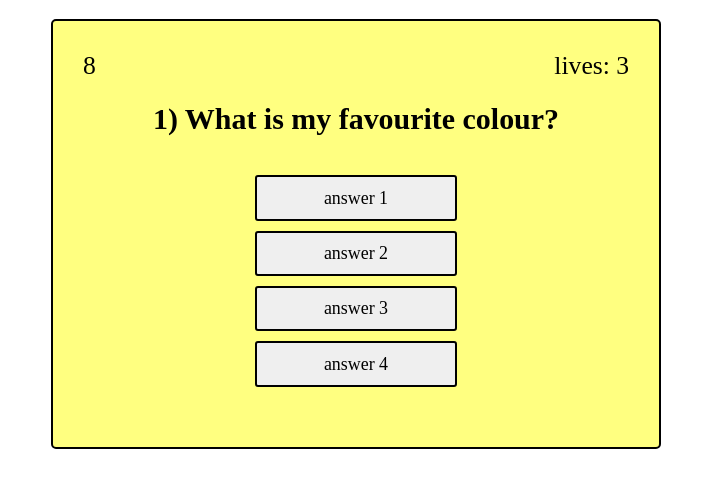
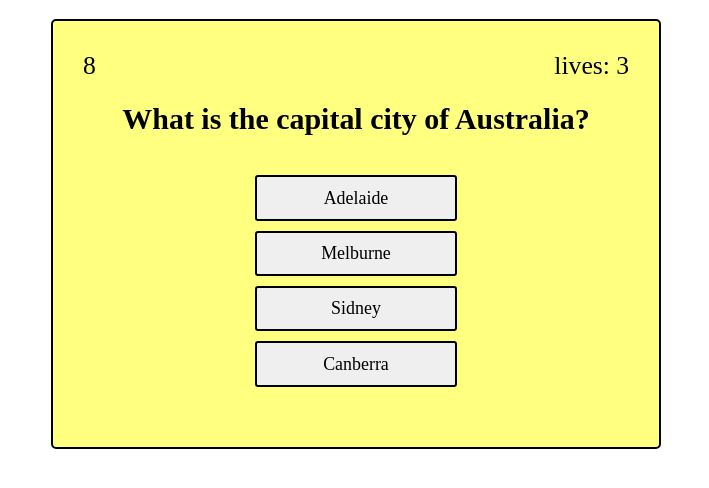
Before and after one commit to isabellaobrien/quiz, a plain HTML site: page index.html in a window 1280 px wide. Both pictures are taken after a click on the button "START". Shown: the part 132-620 px from the top of the page, without its empty margins (284-993 px from the left). Drawn offline with Linux system fonts and the light colour scheme; a web font is replaced by a local one.

Commit message:
add displayAnswer function

```diff
--- a/assets/js/script.js
+++ b/assets/js/script.js
@@ -10,6 +10,7 @@ function startQuiz(){
     startingPage.classList.add('hide');
     quizPage.classList.remove('hide')
     countdown();
+    selectQuestion();
 }
 
 let timeLeft = 15;
@@ -25,19 +26,6 @@ function countdown(){
 }
 
 // function lifeCount(){
-
-// }
-/** questionpool needs to be initialized first */
-function selectQuestion(){
-    let shuffledQuestions = questionPool.sort(()=> 0.5 - Math.random());
-    let questionsToAsk = shuffledQuestions.slice(0,7);
-    console.log(questionsToAsk)
-}
-// function shuffle(){
-
-// }
-
-// function displayQuestion(){
 
 // }
 
@@ -58,6 +46,8 @@ function selectQuestion(){
 // }
 
 // function gameOver(){
+
+/**list of questions in the game, only seven will be asked */
 
 let questionPool= [{
     question: "How many elements are in the periodic table?",
@@ -166,9 +156,25 @@ let questionPool= [{
 },
 ]
 
+/**the function shuffles the pool of questions and then selects seven */
+function selectQuestion(){
+    let shuffledQuestions = questionPool.sort(()=> 0.5 - Math.random());
+    let questionsToAsk = shuffledQuestions.slice(0,7);
+    console.log(questionsToAsk)
+    displayQuestion(questionsToAsk);
+}
 
-// function selectQuestion(){
-//     let shuffledQuestions = questionPool.sort(()=> 0.5 - Math.random());
-//     let questionsToAsk = shuffledQuestions.slice(0,7);
-//     console.log(questionsToAsk)
-// }
+let question = document.getElementById('question');
+let answerOne = document.getElementById('answer-1');
+let answerTwo = document.getElementById('answer-2');
+let answerThree = document.getElementById('answer-3');
+let answerFour = document.getElementById('answer-4');
+/**the function shuffles the answers and then displays the question and answers. */
+function displayQuestion(questionsToAsk){
+    questionsToAsk[0].choices.sort(()=> 0.5 - Math.random());
+    question.innerHTML = questionsToAsk[0].question;
+    answerOne.innerHTML = questionsToAsk[0].choices[0];
+    answerTwo.innerHTML = questionsToAsk[0].choices[1];
+    answerThree.innerHTML = questionsToAsk[0].choices[2];
+    answerFour.innerHTML = questionsToAsk[0].choices[3];
+}
--- a/index.html
+++ b/index.html
@@ -37,16 +37,16 @@
         <!-- answer -->
         <div class="answer-section">
             <div class="answer-containers">
-                <button class="answer-button" id="answer 1">answer 1</button>
+                <button class="answer-button" id="answer-1">answer 1</button>
             </div>
             <div class="answer-containers">
-                <button class="answer-button" id="answer 2">answer 2</button>
+                <button class="answer-button" id="answer-2">answer 2</button>
             </div>
             <div class="answer-containers">
-                <button class="answer-button" id="answer 3">answer 3</button>
+                <button class="answer-button" id="answer-3">answer 3</button>
             </div>
             <div class="answer-containers">
-                <button class="answer-button" id="answer 4">answer 4</button>
+                <button class="answer-button" id="answer-4">answer 4</button>
             </div>
             <div class="btn-container hide">
                 <button class="btn" id="next-button" aria-label="click this button to start the quiz">
```
